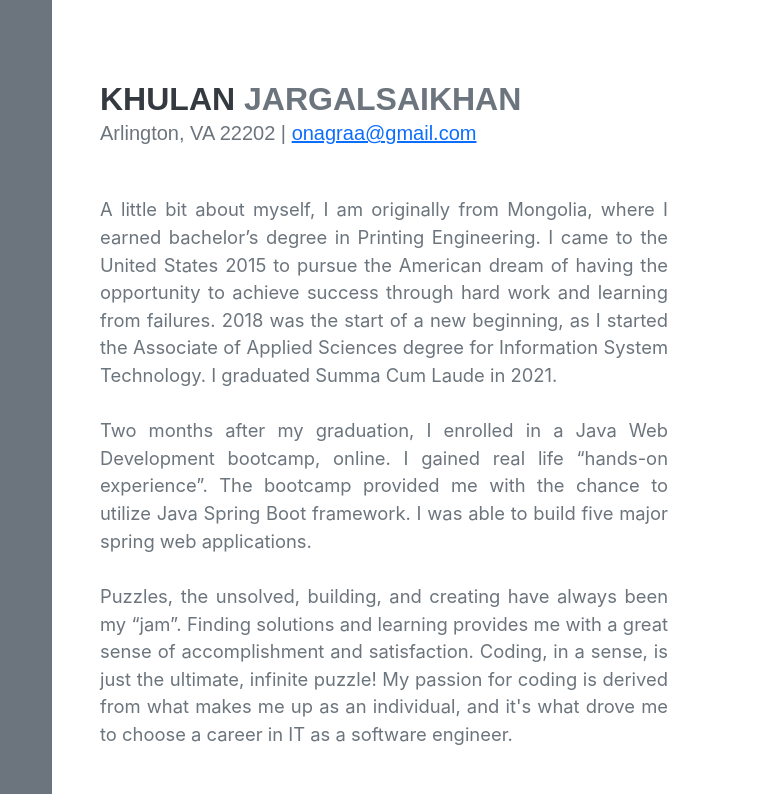
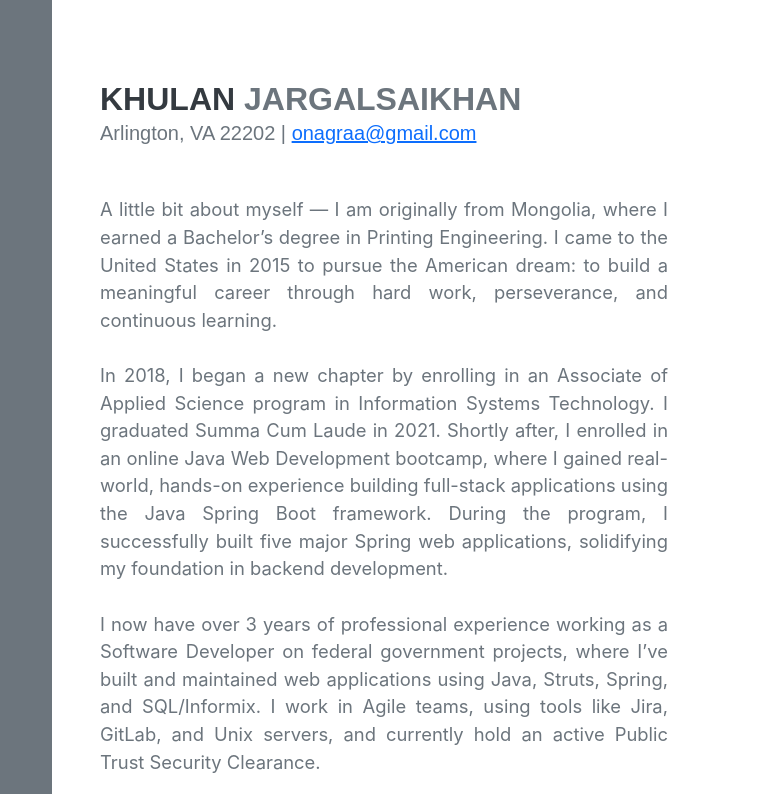
Before and after one commit to khulanJargalsaikhan/myPortfolio, a plain HTML site: page startbootstrap-resume-gh-pages/index.html in a window 1280 px wide. Shown: the top 794 px of the page, 220-1003 px from the left. Drawn offline with nearby package versions, Linux system fonts and the light colour scheme; a web font is replaced by a local one.

Commit message:
updated october 2025

```diff
--- a/startbootstrap-resume-gh-pages/index.html
+++ b/startbootstrap-resume-gh-pages/index.html
@@ -59,18 +59,32 @@
 
                             <p class="lead mb-5 " style="text-align: justify">
 
-                                A little bit about myself, I am originally from Mongolia, where I earned bachelor’s degree in Printing Engineering.
-                                I came to the United States 2015 to pursue the American dream of having the opportunity to achieve success through hard
-                                work and learning from failures. 2018 was the start of a new beginning, as I started the Associate of Applied Sciences
-                                degree for Information System Technology. I graduated Summa Cum Laude in 2021.
+                                A little bit about myself — I am originally from Mongolia, where I earned a Bachelor’s degree
+                                in Printing Engineering. I came to the United States in 2015 to pursue the American dream:
+                                to build a meaningful career through hard work, perseverance, and continuous learning.
                                 <br><br>
-                                Two months after my graduation, I enrolled in a Java Web Development bootcamp, online. I gained real life
-                                “hands-on experience”. The bootcamp provided me with the chance to utilize Java Spring Boot framework.
-                                I was able to build five major spring web applications.
+                                In 2018, I began a new chapter by enrolling in an Associate of Applied Science program
+                                in Information Systems Technology. I graduated Summa Cum Laude in 2021. Shortly after,
+                                I enrolled in an online Java Web Development bootcamp, where I gained real-world,
+                                hands-on experience building full-stack applications using the Java Spring Boot framework.
+                                During the program, I successfully built five major Spring web applications, solidifying
+                                my foundation in backend development.
                                 <br><br>
-                                Puzzles, the unsolved, building, and creating have always been my “jam”. Finding solutions and learning provides
-                                me with a great sense of accomplishment and satisfaction. Coding, in a sense, is just the ultimate, infinite puzzle!
-                                My passion for coding is derived from what makes me up as an individual, and it's what drove me to choose a career in IT as a software engineer.
+                                I now have over 3 years of professional experience working as a Software Developer on federal government projects,
+                                where I’ve built and maintained web applications using Java, Struts, Spring, and SQL/Informix.
+                                I work in Agile teams, using tools like Jira, GitLab, and Unix servers, and currently hold an active
+                                Public Trust Security Clearance.
+                                <br><br>
+                                Problem-solving has always been my passion — whether it's tackling code, solving puzzles,
+                                or learning a new technology. Coding is the ultimate puzzle to me: infinite, challenging,
+                                and deeply rewarding. My passion for building and creating continues to drive me in my journey
+                                as a software engineer.
+
+                                <br><br>
+                                During my Java Web Development bootcamp, I completed several hands-on projects using Java, Spring Boot, HTML/CSS,
+                                and SQL. Below are short walkthroughs of five applications I built — each highlighting different features, tools,
+                                and problem-solving approaches.
+
                             </p>
 
                             <div class="social-icons">
```
